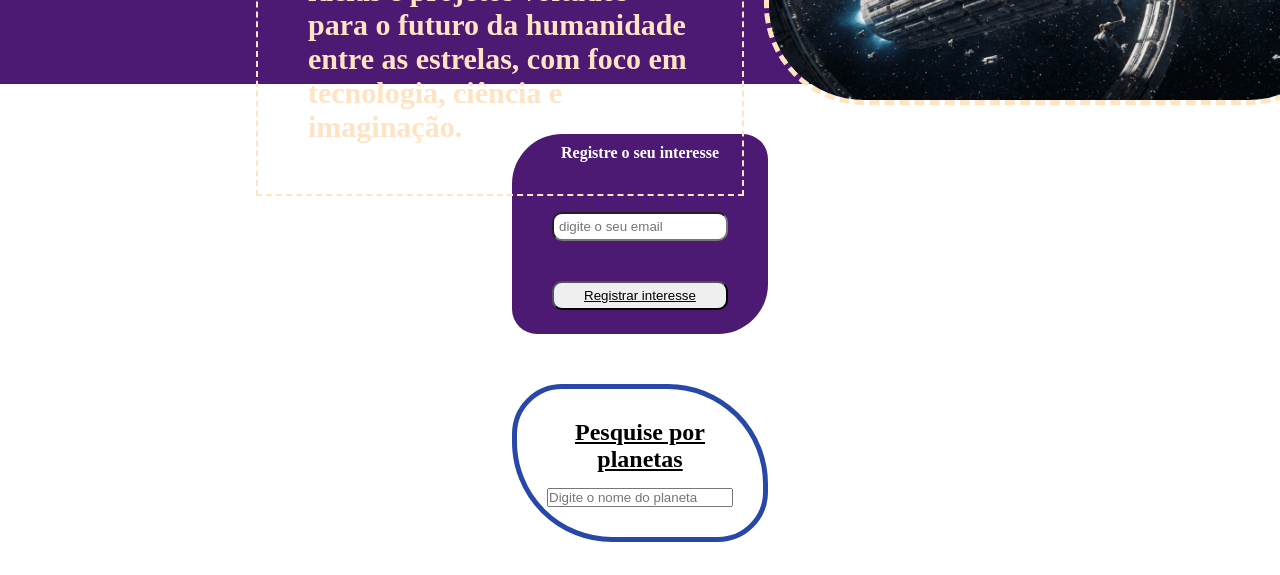
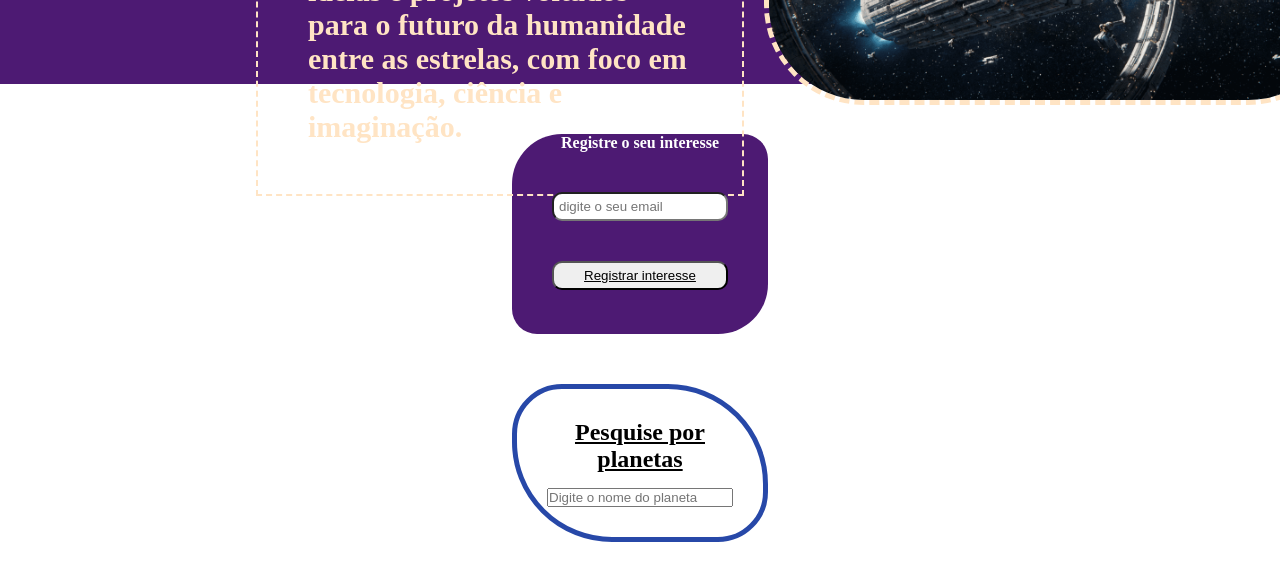
Before and after one commit to Pedrao0223/site-planetas, a plain HTML site: page index.html in a window 1280 px wide. Shown: the part 820-1395 px from the top of the page. Drawn offline with Linux system fonts and the light colour scheme.

Commit message:
Atualização

```diff
--- a/style.css
+++ b/style.css
@@ -127,7 +127,7 @@ header{
 
 
 .texto_registro{
-    margin: 10px;
+    margin: px;
 }
 
 }
```
Also changed, not shown: index.html (line endings or trailing spaces).
